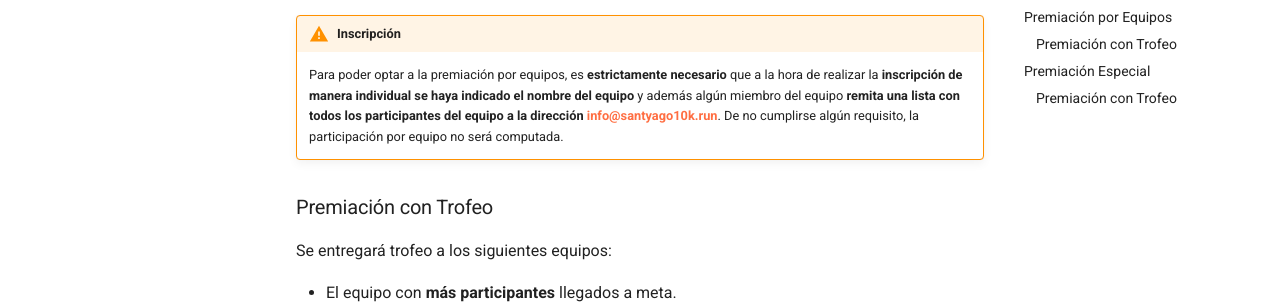
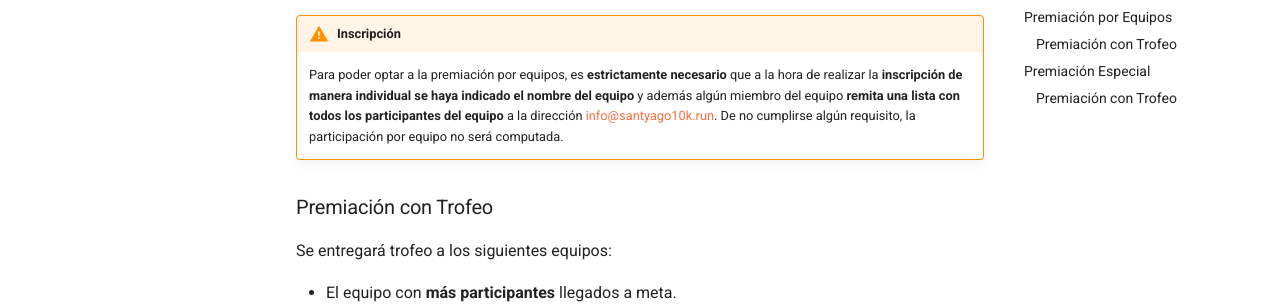
Before and after one commit to SantYaGo10K/Info, an MkDocs documentation site: the page built from info/reglamento/premiacion.md, in a window 1280 px wide and 900 px high, scrolled down 1632 px. Shown: the part 172-476 px from the top of the window. Built offline with MkDocs 1.6.1 and Material for MkDocs 9.7.7, drawn with Linux system fonts in a browser that asks for light colours; comment, search, counter and statistics services are not loaded; some of the changed text lies outside the part shown.

Commit message:
Cambiar Formato

```diff
--- a/info/reglamento/premiacion.md
+++ b/info/reglamento/premiacion.md
@@ -2,7 +2,7 @@
 
 !!! info
 
-    Esta página es una aclaración sobre el [Artículo 18. Premios del **Reglamento**](./index.md#premios).
+    Esta página es una aclaración sobre el [_Artículo 18. Premios_ del **Reglamento**](./index.md#premios).
 
 La premiación de la VII SantYaGo10K 2023 vendrá definida por dos tipos de premios:
 
@@ -61,8 +61,8 @@
 
     Para poder optar a la premiación por equipos, es **estrictamente necesario** que a la hora de realizar la
     **inscripción de manera individual se haya indicado el nombre del equipo** y además algún miembro del equipo
-    **remita una lista con todos los participantes del equipo a la dirección
-    [info@santyago10k.run](mailto:info@santyago10k.run)**. De no cumplirse algún requisito, la participación por equipo
+    **remita una lista con todos los participantes del equipo** a la dirección
+    [info@santyago10k.run](mailto:info@santyago10k.run). De no cumplirse algún requisito, la participación por equipo
     no será computada.
 
 ### Premiación con Trofeo
```
